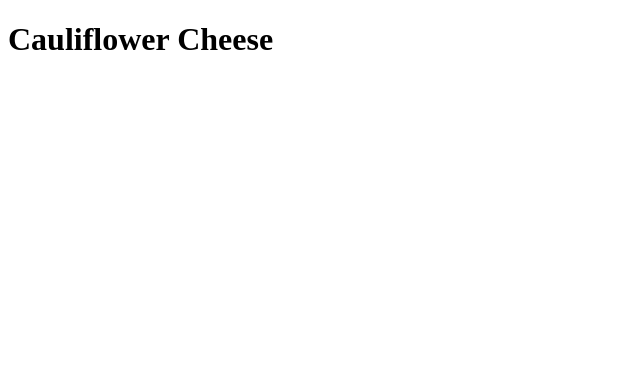
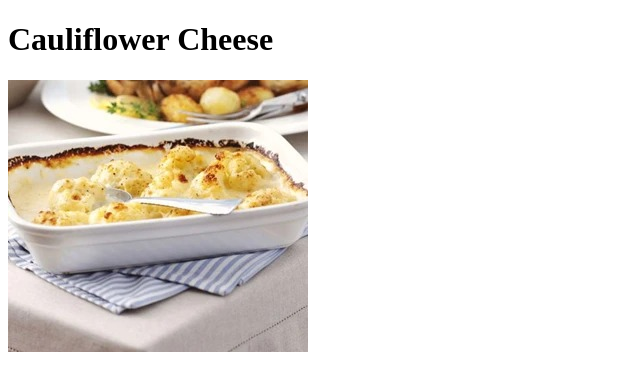
Before and after one commit to xWOMx/odin-recipes, a plain HTML site: page recipes/cauliflower-cheese.html in a window 1280 px wide. Shown: the whole page, without its empty margins (0-640 px from the left). Drawn offline with Linux system fonts and the light colour scheme.

Commit message:
pics uploaded

```diff
--- a/recipes/cauliflower-cheese.html
+++ b/recipes/cauliflower-cheese.html
@@ -7,6 +7,7 @@
 </head>
 <body>
     <h1>Cauliflower Cheese</h1>
+    <img src="../img/cauliflower.jpg">
 
 </body>
 </html>
```
Also changed, not shown: recipes/classic-lasagne.html (+1 -0 lines).
